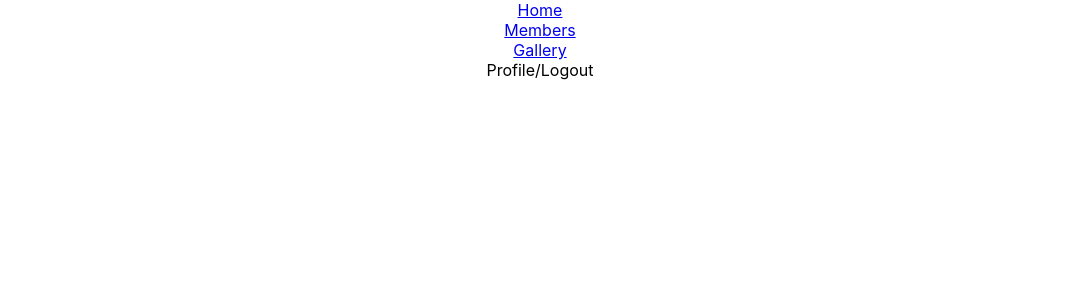
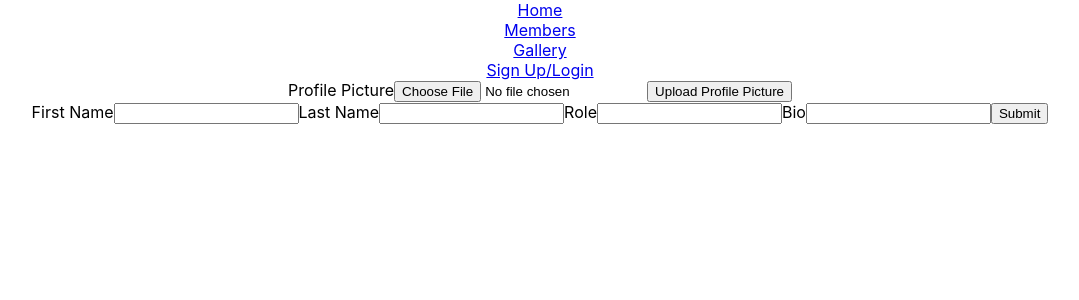
Before and after one commit to AnthonyJordan/ffxiv_fc_website_frontend, a React (Create React App) app: page /profile in a window 1280 px wide. Shown: the top 300 px of the page, without its empty margins (100-1179 px from the left). Built offline with nearby package versions, Linux system fonts and the light colour scheme.

Commit message:
basic profile

```diff
--- a/src/App.js
+++ b/src/App.js
@@ -1,14 +1,16 @@
 import "./App.css";
 import NavBar from "./components/NavBar";
-import { Route, Switch } from "react-router-dom";
+import { Route, Switch, useHistory } from "react-router-dom";
 import Home from "./components/Home";
 import MembersPage from "./components/MembersPage";
 import LoginSignUp from "./components/LoginSignUp";
 import Gallery from "./components/Gallery";
+import Profile from "./components/Profile";
 import React, { useState, useEffect } from "react";
 
 function App() {
   const [user, setUser] = useState(null);
+  const history = useHistory();
   // useEffect(() => {
   //   // auto-login
   //   fetch("http://localhost:4000/users/sign_in").then((r) => {
@@ -17,9 +19,13 @@ function App() {
   //     }
   //   });
   // }, []);
+  function logout() {
+    setUser(null);
+    history.push("/");
+  }
   return (
     <div className="App">
-      <NavBar user={user} />
+      <NavBar user={user} onLogout={logout} />
       <Switch>
         <Route exact path="/">
           <Home />
@@ -33,6 +39,9 @@ function App() {
         <Route exact path="/login">
           <LoginSignUp onLogin={setUser} />
         </Route>
+        <Route exact path="/profile">
+          <Profile user={user} />
+        </Route>
       </Switch>
     </div>
   );
--- a/src/components/LoginPage.js
+++ b/src/components/LoginPage.js
@@ -21,7 +21,7 @@ function LoginPage({ onLogin }) {
     }).then((r) => {
       setIsLoading(false);
       if (r.ok) {
-        r.json().then((user) => console.log(user));
+        r.json().then((user) => onLogin(user));
       } else {
         r.json().then((err) => setErrors(err.errors));
       }
--- a/src/components/NavBar.js
+++ b/src/components/NavBar.js
@@ -1,14 +1,20 @@
 import React from "react";
 import { NavLink } from "react-router-dom";
 
-function NavBar({ user }) {
-  const loginProfile = user ? (
+function NavBar({ user, onLogout }) {
+  const loginOrProfile = user ? (
+    <div>
+      <NavLink className="navButton" exact to="/profile">
+        Profile
+      </NavLink>
+      /<span onClick={onLogout}>Logout</span>
+    </div>
+  ) : (
     <NavLink className="navButton" exact to="/login">
       Sign Up/Login
     </NavLink>
-  ) : (
-    "Profile/Logout"
   );
+
   return (
     <div className="navbar">
       <div>
@@ -26,7 +32,7 @@ function NavBar({ user }) {
           Gallery
         </NavLink>
       </div>
-      <div>{loginProfile}</div>
+      <div>{loginOrProfile}</div>
     </div>
   );
 }
--- /dev/null
+++ b/src/components/Profile.js
@@ -0,0 +1,85 @@
+import React, { useState } from "react";
+
+function Profile({ user }) {
+  const [formData, setFormData] = useState(
+    user ? user : { first_name: "", last_name: "", role: "", bio: "" }
+  );
+
+  function handleChange(e) {
+    setFormData({
+      ...formData,
+      [e.target.name]: e.target.value,
+    });
+  }
+
+  function handleProfilePicSubmit(e) {
+    e.preventDefault();
+    const data = new FormData();
+    data.append("user[profile_picture]", e.target.profile_picture.files[0]);
+    data.append("user[id]", user.id);
+    sendToApi(data);
+  }
+
+  function handleSubmit(e) {
+    e.preventDefault();
+    sendToApi(formData);
+  }
+
+  function sendToApi(data) {
+    fetch(`http://localhost:4000/users`, {
+      headers: {
+        "X-User-Email": user.email,
+        "X-User-Token": user.authentication_token,
+      },
+      method: "PATCH",
+      body: data,
+    })
+      .then((res) => res.json)
+      .then((data) => console.log(data));
+  }
+
+  return (
+    <div className="profile">
+      {console.log(user)}
+      <form onSubmit={(e) => handleProfilePicSubmit(e)}>
+        <label>Profile Picture</label>
+        <input type="file" name="profile_picture" />
+        <button type="submit">Upload Profile Picture</button>
+      </form>
+
+      <form onSubmit={(e) => handleSubmit(e)}>
+        <label>First Name</label>
+        <input
+          type="text"
+          name="firstName"
+          value={formData.first_name}
+          onChange={handleChange}
+        />
+        <label>Last Name</label>
+        <input
+          type="text"
+          name="lastName"
+          value={formData.last_name}
+          onChange={handleChange}
+        />
+        <label>Role</label>
+        <input
+          type="text"
+          name="role"
+          value={formData.role}
+          onChange={handleChange}
+        />
+        <label>Bio</label>
+        <input
+          type="text"
+          name="bio"
+          value={formData.bio}
+          onChange={handleChange}
+        />
+        <button type="submit">Submit</button>
+      </form>
+    </div>
+  );
+}
+
+export default Profile;
--- a/src/components/SignUpPage.js
+++ b/src/components/SignUpPage.js
@@ -28,7 +28,7 @@ function SignUpPage({ onLogin }) {
     }).then((r) => {
       setIsLoading(false);
       if (r.ok) {
-        r.json().then((user) => console.log(user));
+        r.json().then((user) => onLogin(user));
       } else {
         r.json().then((err) => setErrors(err.errors));
       }
```
